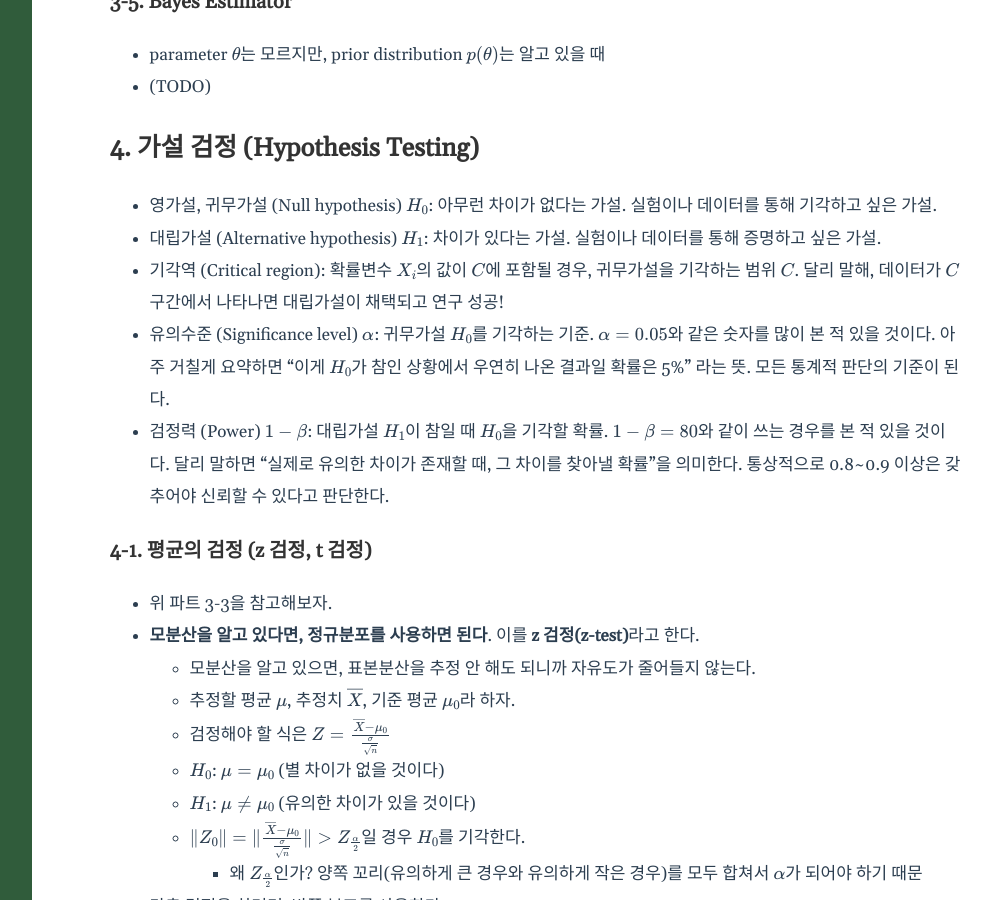
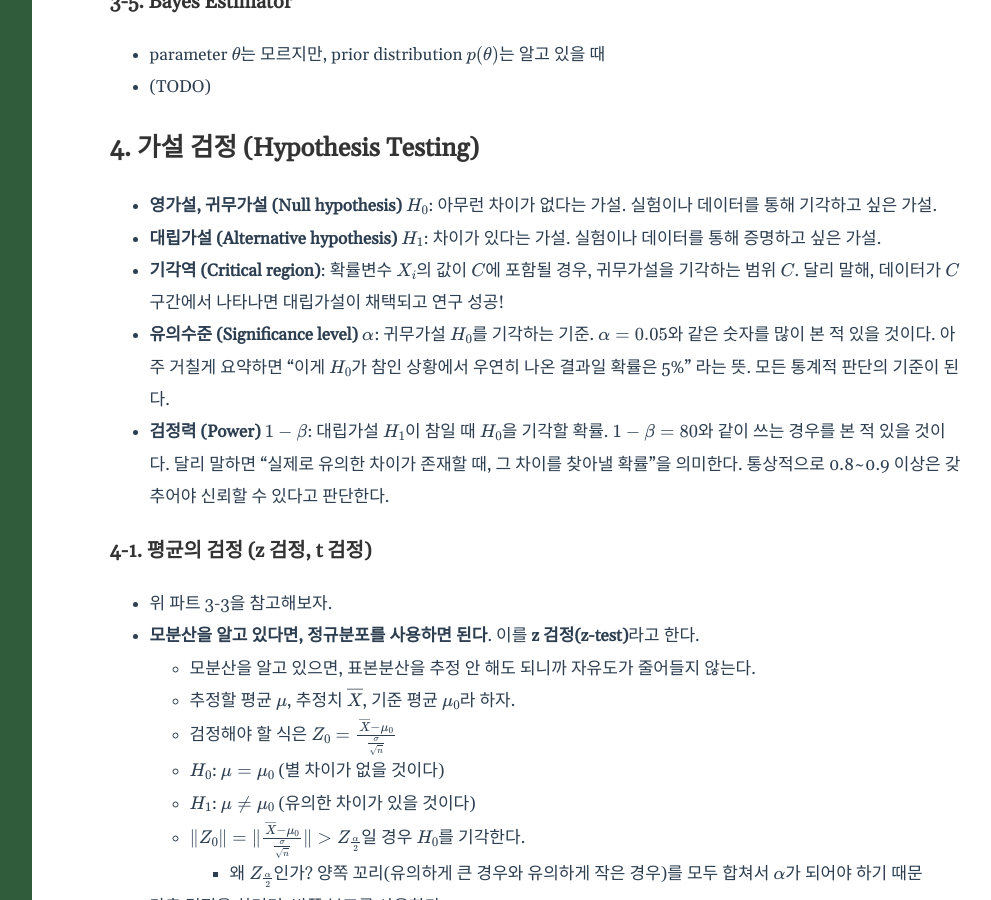
Before and after one commit to froggo-roggo/froggo-roggo.github.io, a Jekyll site: the page built from _posts/2026-07-22-basicstat.markdown, in a window 1280 px wide and 900 px high, scrolled down 2982 px. Shown: the whole window, without its empty margins (238-1229 px from the left). Built offline with Jekyll 4.4.1, drawn with Linux system fonts in a browser that asks for light colours.

Commit message:
modify statistics post

```diff
--- a/_posts/2026-07-22-basicstat.markdown
+++ b/_posts/2026-07-22-basicstat.markdown
@@ -89,18 +89,18 @@ use_math: true
 - (TODO)
 
 ## 4. 가설 검정 (Hypothesis Testing)
-- 영가설, 귀무가설 (Null hypothesis) $$H_0$$: 아무런 차이가 없다는 가설. 실험이나 데이터를 통해 기각하고 싶은 가설.
-- 대립가설 (Alternative hypothesis) $$H_1$$: 차이가 있다는 가설. 실험이나 데이터를 통해 증명하고 싶은 가설.
-- 기각역 (Critical region): 확률변수 $$X_i$$의 값이 $$C$$에 포함될 경우, 귀무가설을 기각하는 범위 $$C$$. 달리 말해, 데이터가 $$C$$ 구간에서 나타나면 대립가설이 채택되고 연구 성공!
-- 유의수준 (Significance level) $$\alpha$$: 귀무가설 $$H_0$$를 기각하는 기준. $$\alpha=0.05$$와 같은 숫자를 많이 본 적 있을 것이다. 아주 거칠게 요약하면 "이게 $$H_0$$가 참인 상황에서 우연히 나온 결과일 확률은 5%" 라는 뜻. 모든 통계적 판단의 기준이 된다.
-- 검정력 (Power) $$1 - \beta$$: 대립가설 $$H_1$$이 참일 때 $$H_0$$을 기각할 확률. $$1-\beta=80%$$와 같이 쓰는 경우를 본 적 있을 것이다. 달리 말하면 "실제로 유의한 차이가 존재할 때, 그 차이를 찾아낼 확률"을 의미한다. 통상적으로 0.8~0.9 이상은 갖추어야 신뢰할 수 있다고 판단한다.
+- **영가설, 귀무가설 (Null hypothesis) $$H_0$$**: 아무런 차이가 없다는 가설. 실험이나 데이터를 통해 기각하고 싶은 가설.
+- **대립가설 (Alternative hypothesis) $$H_1$$**: 차이가 있다는 가설. 실험이나 데이터를 통해 증명하고 싶은 가설.
+- **기각역 (Critical region)**: 확률변수 $$X_i$$의 값이 $$C$$에 포함될 경우, 귀무가설을 기각하는 범위 $$C$$. 달리 말해, 데이터가 $$C$$ 구간에서 나타나면 대립가설이 채택되고 연구 성공!
+- **유의수준 (Significance level) $$\alpha$$**: 귀무가설 $$H_0$$를 기각하는 기준. $$\alpha=0.05$$와 같은 숫자를 많이 본 적 있을 것이다. 아주 거칠게 요약하면 "이게 $$H_0$$가 참인 상황에서 우연히 나온 결과일 확률은 5%" 라는 뜻. 모든 통계적 판단의 기준이 된다.
+- **검정력 (Power) $$1 - \beta$$**: 대립가설 $$H_1$$이 참일 때 $$H_0$$을 기각할 확률. $$1-\beta=80%$$와 같이 쓰는 경우를 본 적 있을 것이다. 달리 말하면 "실제로 유의한 차이가 존재할 때, 그 차이를 찾아낼 확률"을 의미한다. 통상적으로 0.8~0.9 이상은 갖추어야 신뢰할 수 있다고 판단한다.
 
 ### 4-1. 평균의 검정 (z 검정, t 검정)
 - 위 파트 3-3을 참고해보자.
 - **모분산을 알고 있다면, 정규분포를 사용하면 된다**. 이를 **z 검정(z-test)**라고 한다.
     - 모분산을 알고 있으면, 표본분산을 추정 안 해도 되니까 자유도가 줄어들지 않는다.
     - 추정할 평균 $$\mu$$, 추정치 $$\overline{X}$$, 기준 평균 $$\mu_0$$라 하자.
-	- 검정해야 할 식은 $$Z = \frac{\overline{X}-\mu_0}{\frac{\sigma}{\sqrt{n}}}$$
+	- 검정해야 할 식은 $$Z_0 = \frac{\overline{X}-\mu_0}{\frac{\sigma}{\sqrt{n}}}$$
     - $$H_0$$: $$\mu = \mu_0$$ (별 차이가 없을 것이다)
 	- $$H_1$$: $$\mu \ne \mu_0$$ (유의한 차이가 있을 것이다)
 	- $$\lVert Z_0 \rVert = \lVert \frac{\overline{X}-\mu_0}{\frac{\sigma}{\sqrt{n}}} \rVert > Z_{\frac{\alpha}{2}}$$일 경우 $$H_0$$를 기각한다.
```
